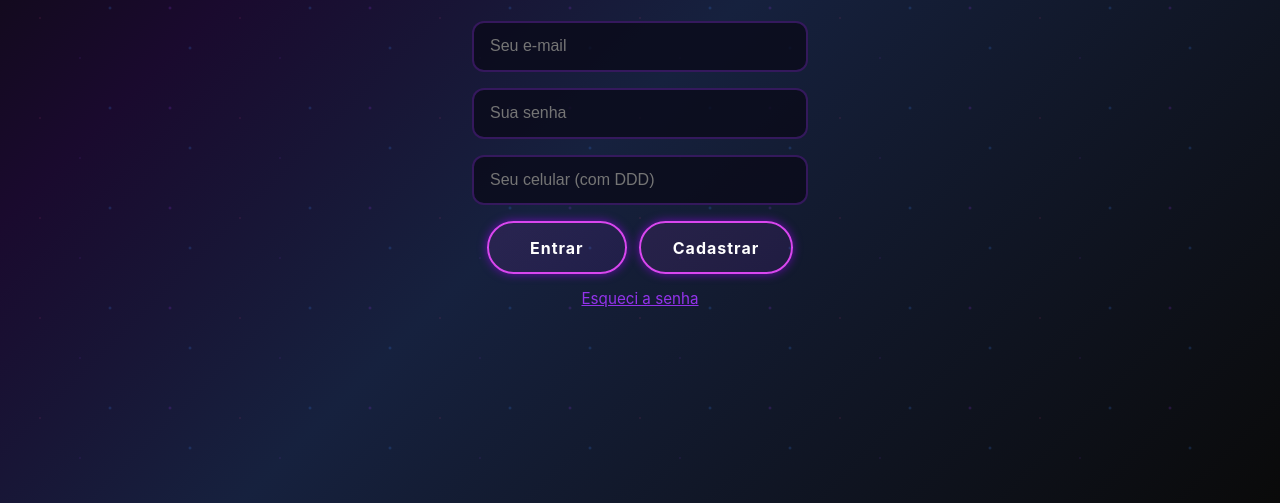
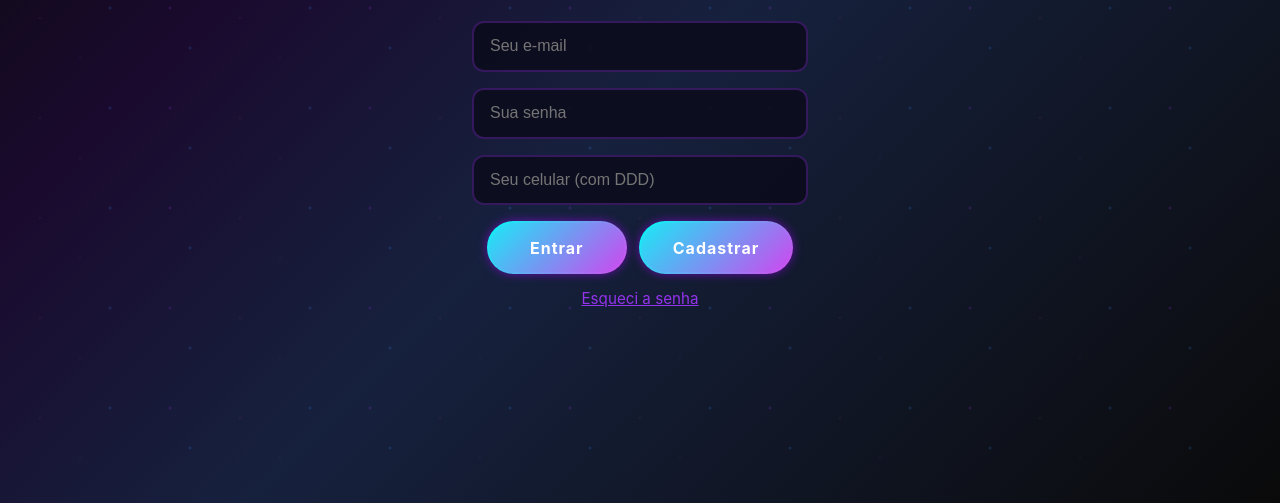
Before and after one commit to djcorrea/prod-ai-teste, a website: page public/login.html in a window 1280 px wide. Shown: the part 297-800 px from the top of the page. Drawn offline with Linux system fonts and the light colour scheme; no server answers.

Commit message:
Refina borda degradê dos botões do login

```diff
--- a/public/login.html
+++ b/public/login.html
@@ -51,8 +51,9 @@
       letter-spacing: 1px;
       text-decoration: none;
       color: #ffffff;
-      background: linear-gradient(135deg, rgba(217,70,239,0.1), rgba(147,51,234,0.1));
-      border: 2px solid #d946ef;
+      background: linear-gradient(135deg, rgba(217,70,239,0.1), rgba(147,51,234,0.1)) padding-box,
+                  linear-gradient(135deg, #00fff7, #d946ef) border-box;
+      border: 2px solid transparent;
       border-radius: 50px;
       position: relative;
       overflow: hidden;
@@ -65,6 +66,8 @@
       align-items: center;
       justify-content: center;
       margin-bottom: 0;
+      background-origin: border-box;
+      background-clip: padding-box, border-box;
     }
     .btn-plus::before {
       content: '';
```
